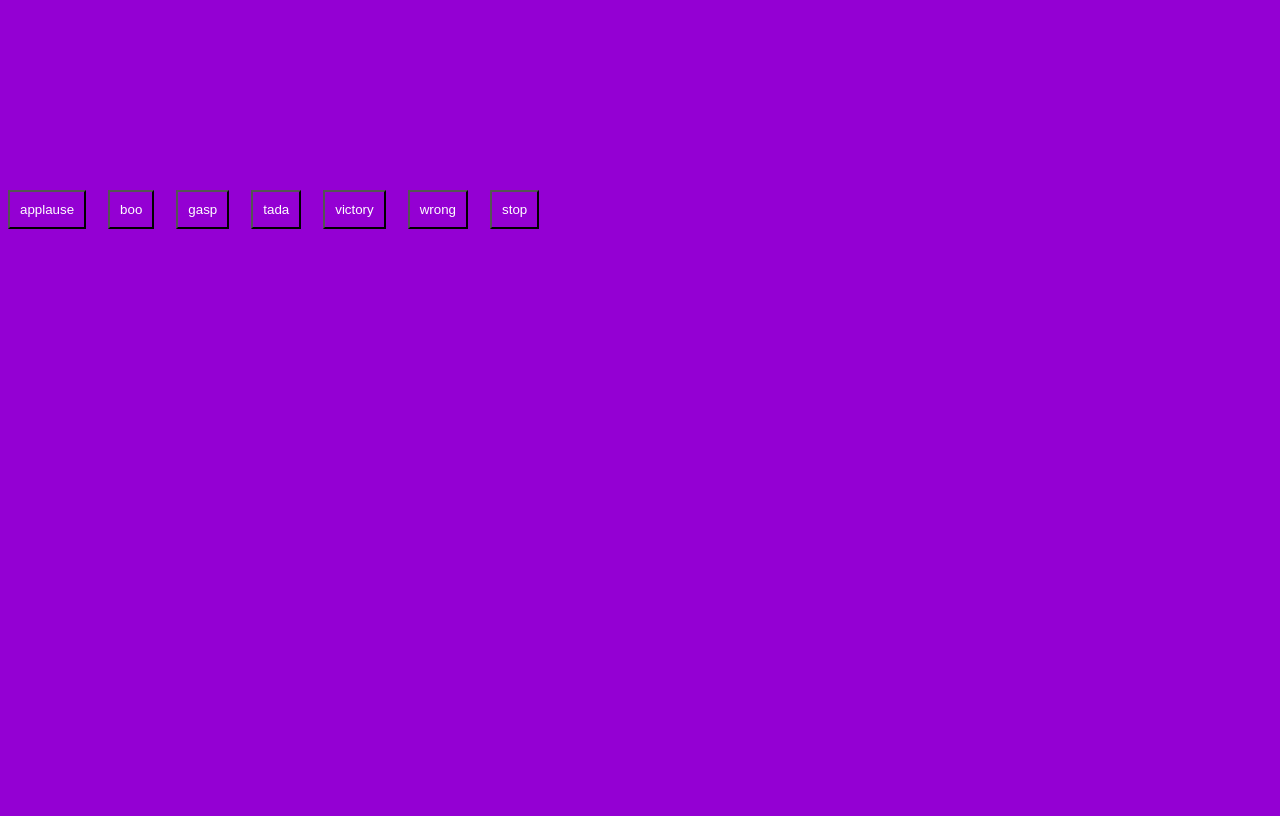
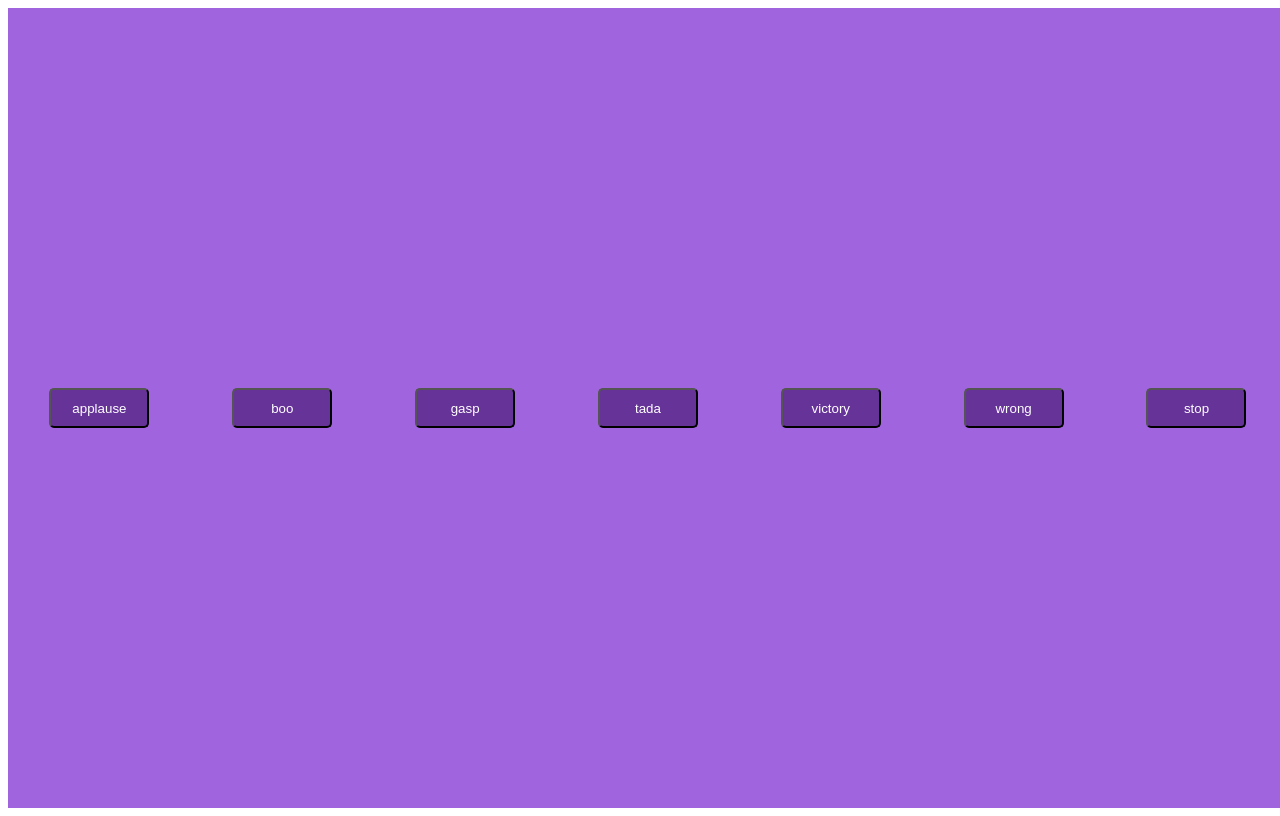
Before and after one commit to acciojob/Soundbar-Siddhantji, a website: page main.html in a window 1280 px wide. Drawn offline with Linux system fonts and the light colour scheme.

Commit message:
Update styles.css

```diff
--- a/styles.css
+++ b/styles.css
@@ -1,21 +1,21 @@
 /*  your css code here. If applicable */
-body{
-	background-color:darkviolet;
+#buttons{
+    background-color: rgb(161,100,223);
+    display: flex;
+    justify-content: space-around;
+    text-align: center;
+    align-items: center;
+    width: 100vw;
+    height: 100vh;
+    position: relative;
+}
+.btn,.stop{
+    width: 100px;
+    height: 40px;
+    justify-content:;
+    background-color: rgb(102,51,153);
+    border-radius: 5px;
+    color: white;
+    box-shadow: none;
 
 }
-#buttons{
-	margin:190px 0px;
-	display:flex;
-	flex-flow:row-wrap;
-	gap:22px;
-}
-.btn{
-	background-color:darkviolet;
-	color:white;
-	padding:10px 10px;
-}
-.stop{
-	background-color:darkviolet;
-	color:white;
-	padding:10px 10px;
-}
```
